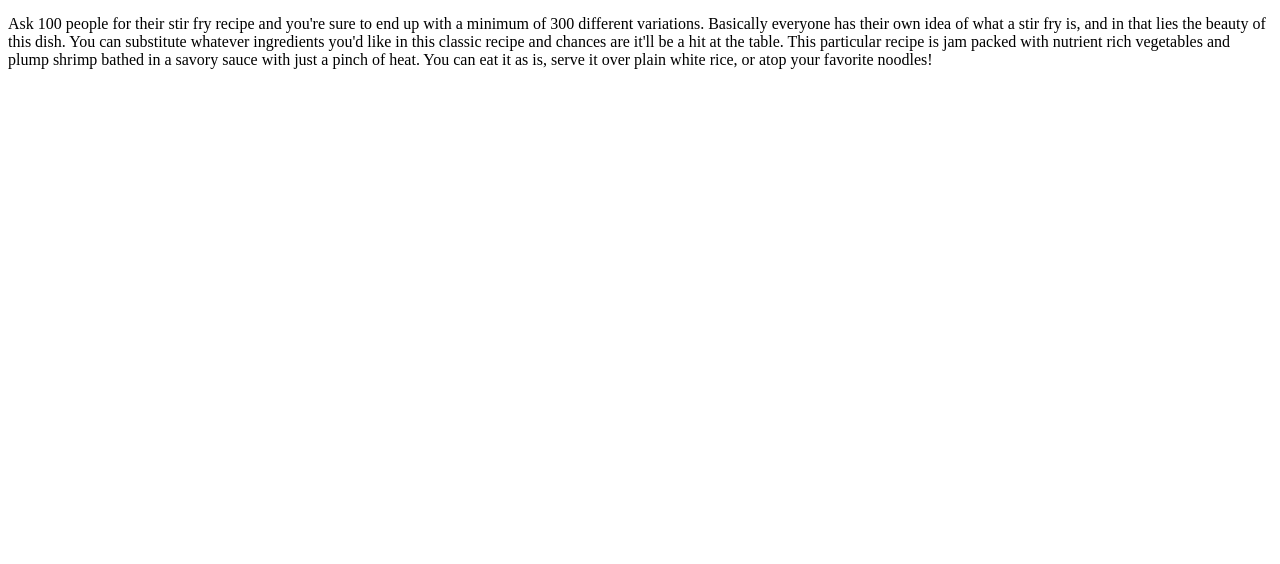
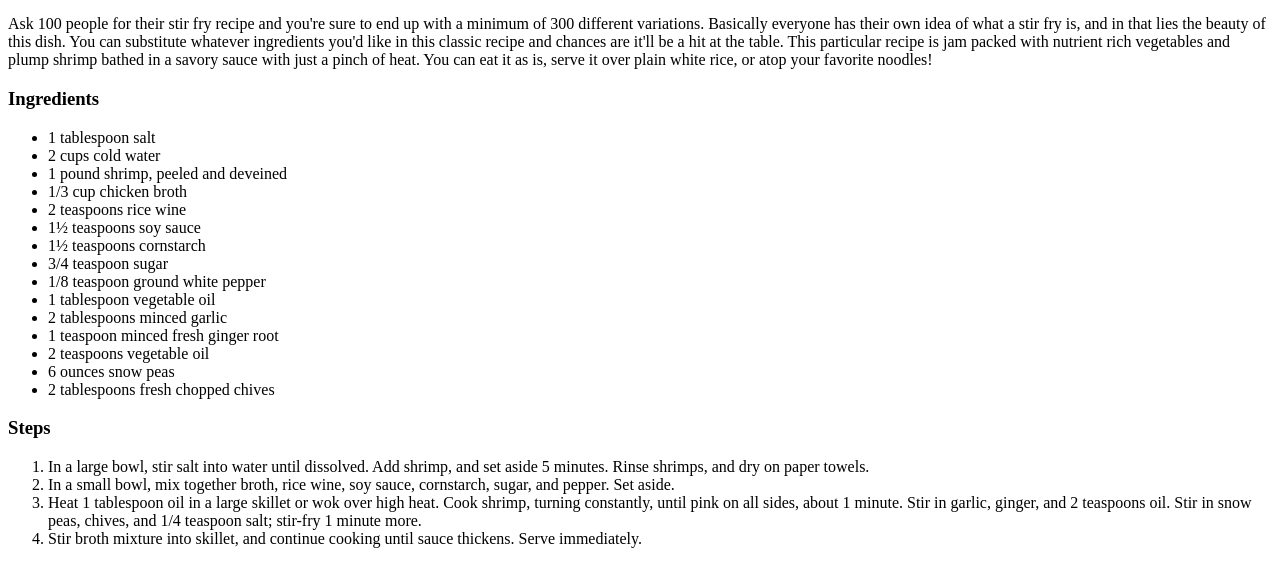
Before and after one commit to OdinMadeMeDoIt/odin-recipes, a plain HTML site: page recipes/stiryfry.html in a window 1280 px wide. Shown: the part 428-992 px from the top of the page. Before the commit the page ends 800 px from the top, so only its background shows below. Drawn offline with Linux system fonts and the light colour scheme.

Commit message:
Add description of recipe; add unordered list of ingrediets; add ordered list of steps

```diff
--- a/recipes/stiryfry.html
+++ b/recipes/stiryfry.html
@@ -18,5 +18,35 @@
             recipe is jam packed with nutrient rich vegetables and plump shrimp bathed in a savory sauce with just
             a pinch of heat.  You can eat it as is, serve it over plain white rice, or atop your favorite noodles!
          </p>
+
+         <h3>Ingredients</h3>
+            <ul>
+                <li>1 tablespoon salt</li>
+                <li>2 cups cold water</li>
+                <li>1 pound shrimp, peeled and deveined</li>
+                <li>1/3 cup chicken broth</li>
+                <li>2 teaspoons rice wine</li>
+                <li>1½ teaspoons soy sauce</li>
+                <li>1½ teaspoons cornstarch</li>
+                <li>3/4 teaspoon sugar</li>
+                <li>1/8 teaspoon ground white pepper</li>
+                <li>1 tablespoon vegetable oil</li>
+                <li>2 tablespoons minced garlic</li>
+                <li>1 teaspoon minced fresh ginger root</li>
+                <li>2 teaspoons vegetable oil</li>
+                <li>6 ounces snow peas</li>
+                <li>2 tablespoons fresh chopped chives</li>
+            </ul>
+        <h3>Steps</h3>
+            <ol>
+                <li>In a large bowl, stir salt into water until dissolved. Add shrimp, and set aside 5 minutes.
+                    Rinse shrimps, and dry on paper towels.</li>
+                <li>In a small bowl, mix together broth, rice wine, soy sauce, cornstarch, sugar, and pepper.
+                    Set aside.</li>
+                <li>Heat 1 tablespoon oil in a large skillet or wok over high heat. Cook shrimp, turning constantly,
+                    until pink on all sides, about 1 minute. Stir in garlic, ginger, and 2 teaspoons oil. Stir in
+                    snow peas, chives, and 1/4 teaspoon salt; stir-fry 1 minute more.</li>
+                <li>Stir broth mixture into skillet, and continue cooking until sauce thickens. Serve immediately.</li>
+            </ol>
 </body>
 </html>
```
Lines whose indentation alone changed are shown as unchanged.
